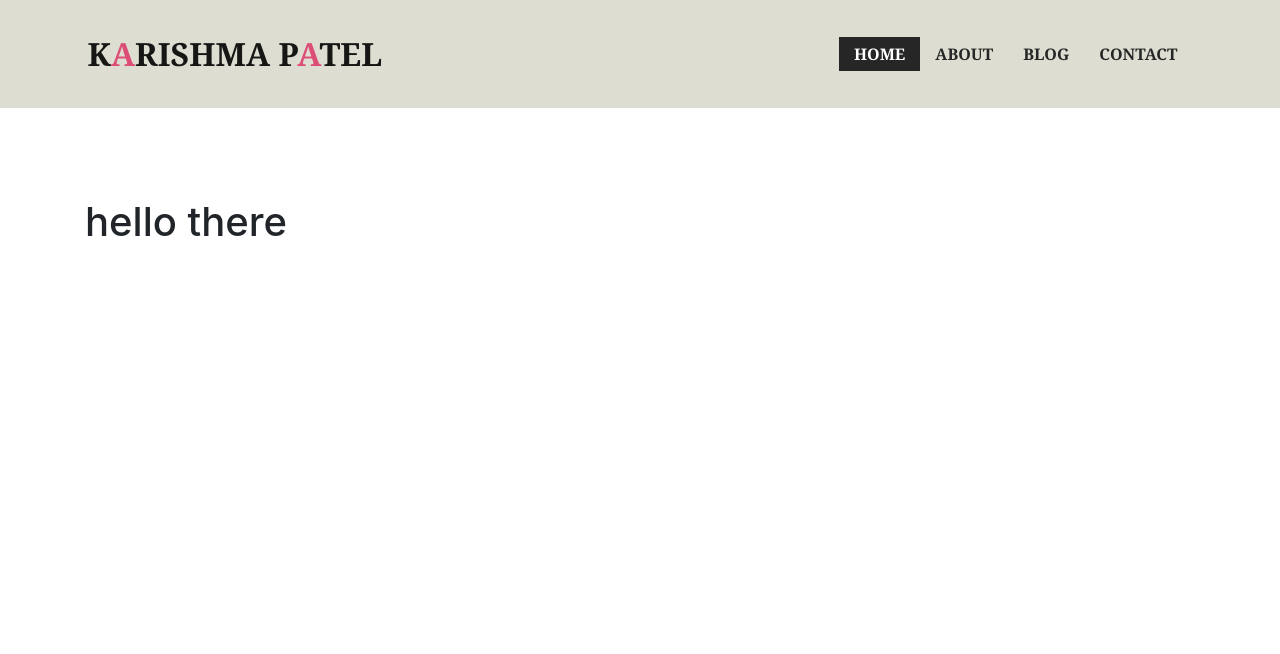
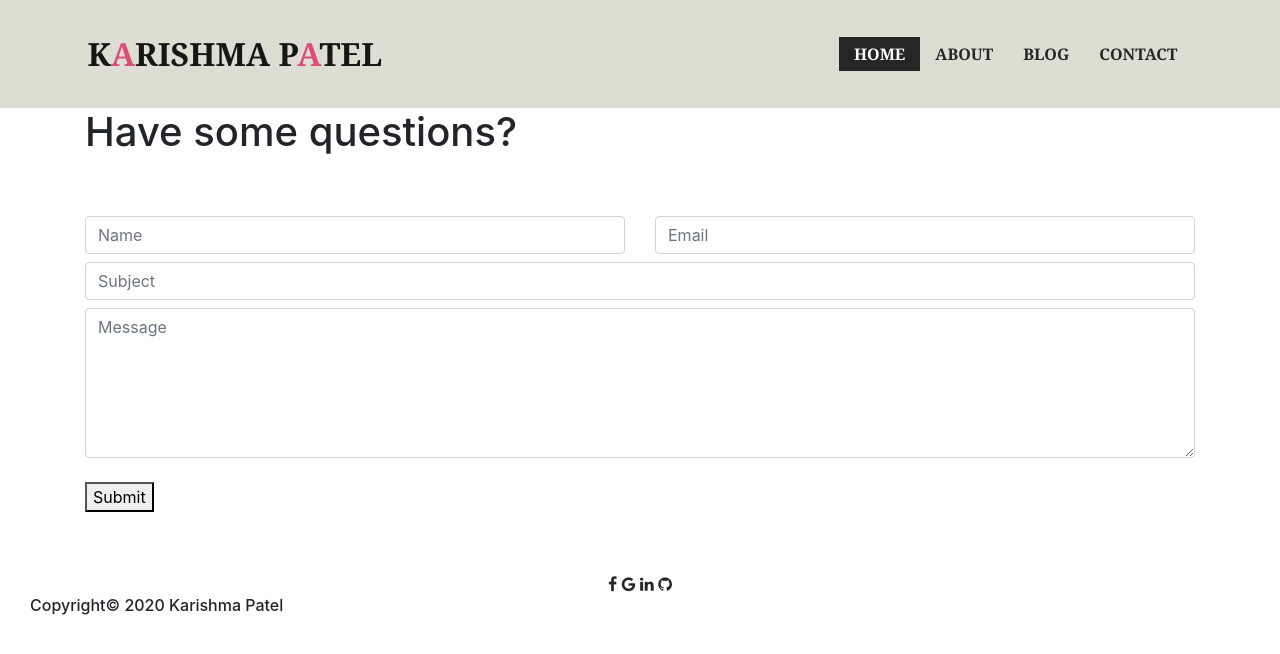
Before and after one commit to karishmapatel27/karishmapatel-myfirstwebsite, a plain HTML site: page contact.html in a window 1280 px wide. Drawn offline with nearby package versions, Linux system fonts and the light colour scheme.

Commit message:
add footer and contact form

```diff
--- a/contact.html
+++ b/contact.html
@@ -3,6 +3,12 @@
   <head>
     <meta charset="UTF-8" />
     <meta name="viewport" content="width=device-width, initial-scale=1.0" />
+    <!-- social media icon link -->
+    <link
+      rel="stylesheet"
+      href="https://cdnjs.cloudflare.com/ajax/libs/font-awesome/4.7.0/css/font-awesome.min.css"
+    />
+    <!--  -->
     <link
       rel="stylesheet"
       href="https://stackpath.bootstrapcdn.com/bootstrap/4.5.0/css/bootstrap.min.css"
@@ -21,7 +27,7 @@
         <div class="col">
           <header id="header" style="position: relative;">
             <nav class="navbar navbar-expand-lg navbar-light" id="nav1">
-              <a class="navbar-brand" href="index.html"
+              <a class="navbar-brand" class="logo" href="index.html"
                 >K<span>a</span>rishma P<span>a</span>tel</a
               >
               <button
@@ -58,14 +64,84 @@
           </header>
         </div>
       </div>
-      <div class="container">
-        <div class="row" style="margin-top: 90px;">
-          <div class="col-sm">
-            <h1>hello there</h1>
+      <div class="container formcontainer">
+        <h1>Have some questions?</h1>
+        <form action="">
+          <div class="row" style="margin-top: 60px;">
+            <div class="col-sm-6">
+              <input
+                type="text"
+                class="form-control mb-2 mr-sm-2"
+                id="name"
+                placeholder="Name"
+                name="name"
+              />
+            </div>
+            <div class="col-sm-6">
+              <input
+                type="email"
+                class="form-control mb-2 mr-sm-2"
+                placeholder="Email"
+                name="email"
+              />
+            </div>
+          </div>
+          <div class="row">
+            <div class="col">
+              <input
+                type="text"
+                class="form-control mb-2 mr-sm-2"
+                id="subject"
+                placeholder="Subject"
+                name="subject"
+              />
+            </div>
+          </div>
+          <div class="row">
+            <div class="col">
+              <textarea
+                class="form-control mb-2 mr-sm-2"
+                id="message"
+                name="message"
+                placeholder="Message"
+                style="height: 150px;"
+              ></textarea>
+            </div>
+          </div>
+          <button type="submit" class="btnD2 mt-3">Submit</button>
+        </form>
+      </div>
+      <div class="container-fluid footer" style="margin-top: 60px;">
+        <div class="row">
+          <div class="col" style="text-align: center;">
+            <a
+              href="https://www.facebook.com/santosh.patel.5623"
+              target="_blank"
+              style="text-decoration: none;"
+              class="fa fa-facebook"
+            ></a>
+            <a href="#" style="text-decoration: none;" class="fa fa-google"></a>
+            <a
+              href="#"
+              style="text-decoration: none;"
+              class="fa fa-linkedin"
+            ></a>
+            <a
+              href="https://github.com/karishmapatel27"
+              target="_blank"
+              style="text-decoration: none;"
+              class="fa fa-github"
+            ></a>
+          </div>
+        </div>
+        <div class="row">
+          <div class="col copyright">
+            <h6>Copyright&copy; 2020 Karishma Patel</h6>
           </div>
         </div>
       </div>
     </div>
+
     <!-- Script -->
     <!--  -->
     <script
```
